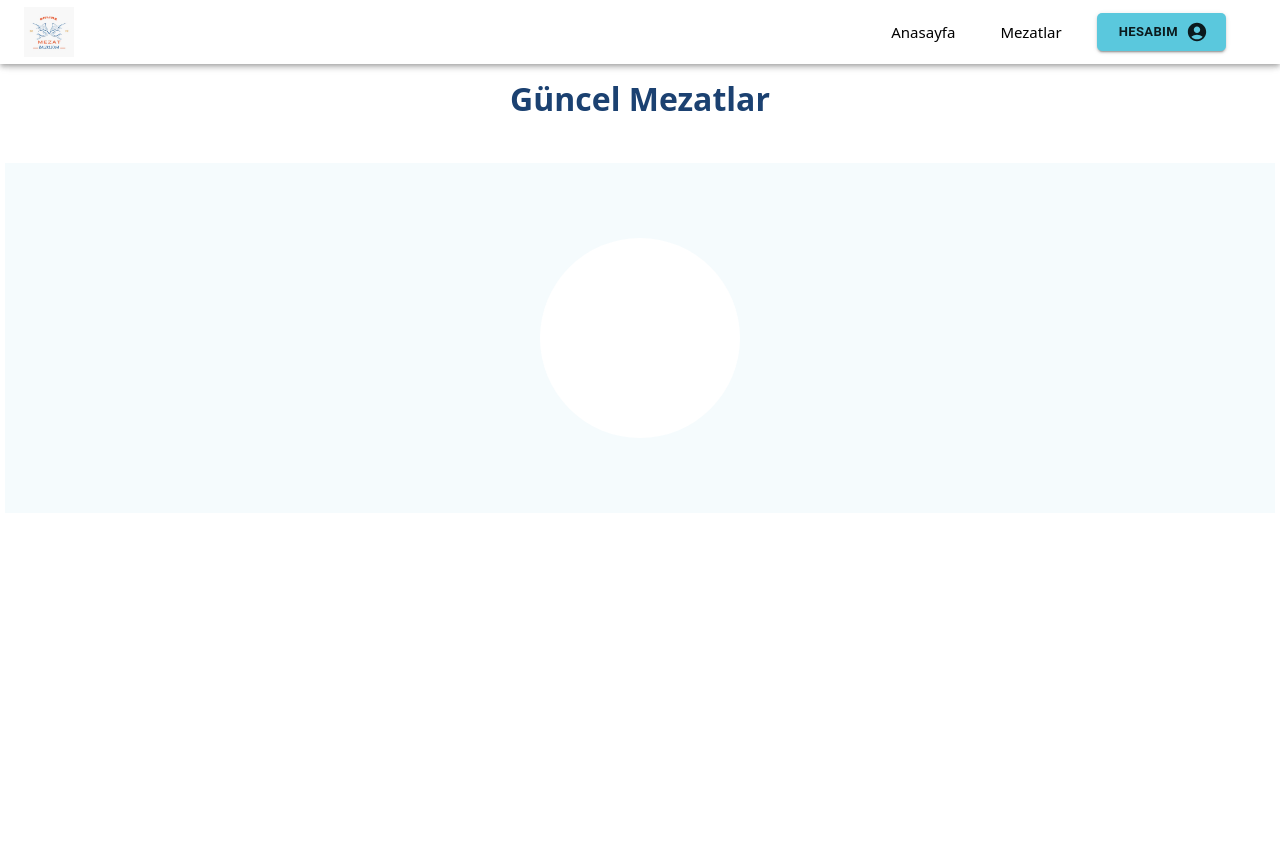
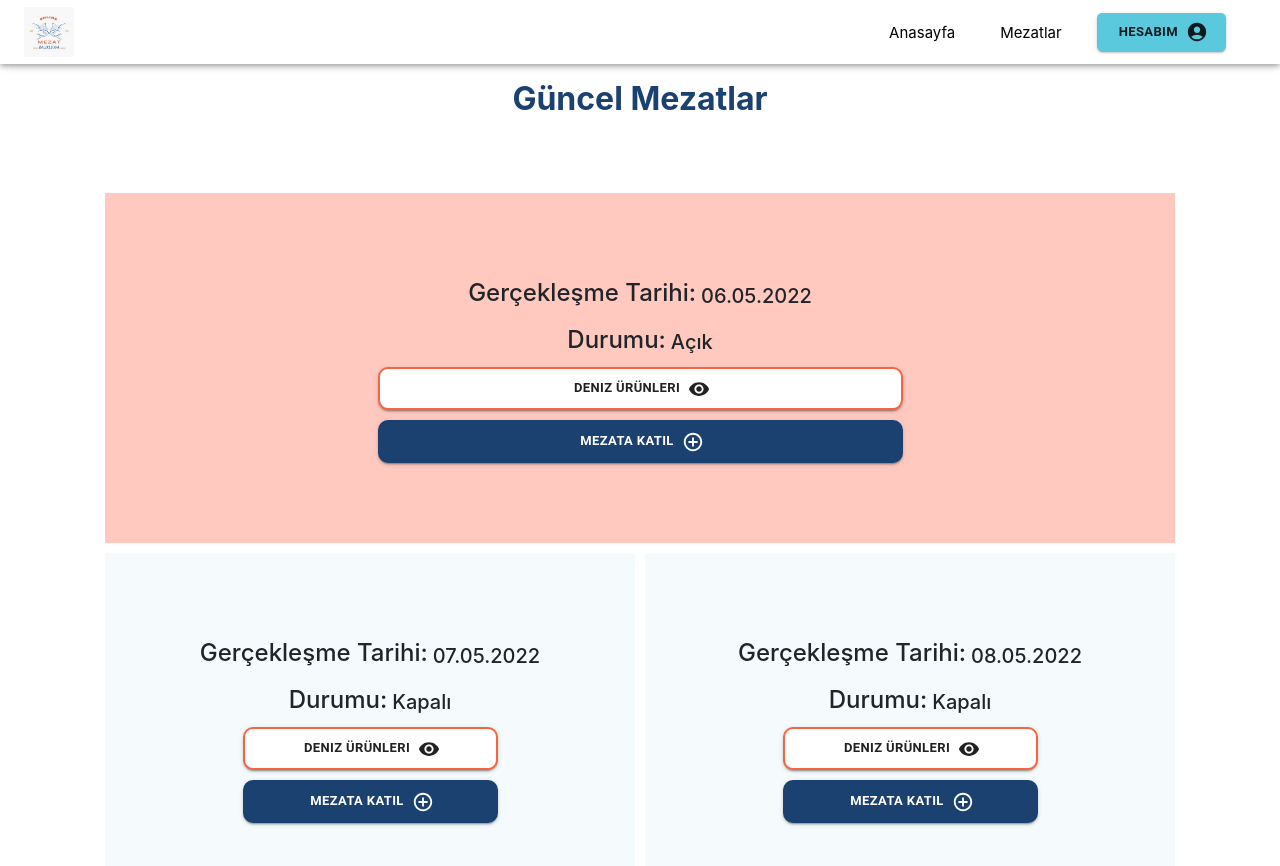
Before and after one commit to ilaydaozel/Online-Fish-Auction, a React (Create React App) app: page /auctionList in a window 1280 px wide. Shown: the top 866 px of the page. Before the commit the page ends 800 px from the top, so only its background shows below. Built offline with nearby package versions, Linux system fonts and the light colour scheme.

Commit message:
add states to auctionCard

```diff
--- a/src/components/AuctionCard.jsx
+++ b/src/components/AuctionCard.jsx
@@ -1,76 +1,120 @@
 import VisibilityIcon from '@mui/icons-material/Visibility';
+import AddCircleOutlineIcon from '@mui/icons-material/AddCircleOutline';
+import { Button, makeStyles } from '@material-ui/core';
 import styled from "styled-components"
 import React from 'react';
 
+const useStyles = makeStyles((theme) => ({
+    button: {
+        backgroundColor: "#FFFFFF",
+        border: '2px solid #F76540',
+        borderRadius: "10px",
+        fontWeight: "700",
+        fontSize: "13px",
+        width: "50%",
 
-const Info = styled.div`
-    opacity: 0;
-    width: 100%;
-    height: 100%;
-    position: absolute;
-    top: 0;
-    left: 0;
-    background-color: rgba(0,0,0,0.2);
-    z-index: 3;
-    display: flex;
-    align-items: center;
-    justify-content: center;
-    transition: all 0.5s ease;
-    cursor: pointer;
-`
+        '&:hover': {
+            backgroundColor: "#F76540",
+            border: '2px solid #F76540',
+            color:"white",
+        }
+    },
+
+    joinButton: {
+        backgroundColor: "#1b4171",
+        border: '2px solid #1b4171',
+        color: "#FFFFFF",
+        borderRadius: "10px",
+        fontWeight: "700",
+        fontSize: "13px",
+        width: "50%",
+        display: ({open}) => open? "flex": "none",
+        marginTop: "10px",
+
+
+        '&:hover': {
+            backgroundColor: "#F76540",
+            border: '2px solid #F76540',
+            color:"white",
+        }
+    },
+}))
+
 
 const Container = styled.div`
     flex: 1;
     margin: 5px;
-    min-width: 290px;
+    min-width: ${(props) => props.check? "800px": "400px"};
     height: 350px;
     display: flex;
+    flex-direction: column;
+    justify-content: center;
     align-items: center;
-    justify-content: center;
-    background-color: #f5fbfd;
+    background-color: ${(props) => props.check? "#FFC9C0": "#f5fbfd"}; ;
     position: relative;
-
-    &:hover ${Info} {
-        opacity: 1;
-    }
+    padding: 10px;
 `
-const Circle = styled.div`
-    width: 200px;
-    height: 200px;
-    border-radius: 50%;
-    background-color: white;
-    position: absolute;
+const AuctionInfo = styled.div`
+    display: flex;
+    align-items: flex-end;
+    margin: 5px 0;
+`
+const Title = styled.h4`
+    margin-right: 5px;
+`
+const Content = styled.h5`
 
 `
-/*const Image = styled.img
-    height: 75%;
-    z-index: 2;
-`*/
-const Icon = styled.div`
-    width: 40px;
-    height: 40px;
-    border-radius: 50%;
-    background-color: white;
-    display: flex;
-    align-items: center;
-    justify-content: center;
-    margin: 10px;
-    transition: all 0.5s ease;
 
-    &:hover {
-        background-color: #e9f5f5;
-        transform: scale(1.1);
+const AuctionCard = ({item}) => {
+
+  let statusText;
+  let isOpen;
+    if (item.status === "OPEN") {
+        statusText = "Açık";
+        isOpen = 1 ;
     }
-`
-const AuctionCard = ({item}) => {
+    else {
+        statusText = "Kapalı";
+        isOpen = 0;
+    }
+
+    const props = {
+        open: isOpen
+      }
+
+  const classes = useStyles(props);
+
+
   return (
-        <Container>
-            <Circle />
-            <Info>
-                <Icon>
-                    <VisibilityIcon />
-                </Icon>
-            </Info>
+        <Container check={isOpen}>
+            <AuctionInfo>
+                <Title>Gerçekleşme Tarihi:</Title>
+                <Content>{item.date}</Content>
+            </AuctionInfo>
+
+            <AuctionInfo>
+                <Title>Durumu:</Title>
+                <Content>{statusText}</Content>
+            </AuctionInfo>
+
+            <Button
+                variant="contained"
+                size="large"
+                className={classes.button}
+                endIcon={<VisibilityIcon />}
+            >
+            Deniz Ürünleri
+            </Button>
+
+            <Button
+                variant="contained"
+                size="large"
+                className={classes.joinButton}
+                endIcon={<AddCircleOutlineIcon />}
+            >
+            Mezata Katıl
+            </Button>
         </Container>
   )
 }
--- a/src/components/AuctionCardList.jsx
+++ b/src/components/AuctionCardList.jsx
@@ -9,7 +9,7 @@ const Container = styled.div`
 `
 const CardContainer = styled.div`
     display: flex;
-    /*padding: 30px 200px;*/
+    padding: 30px 100px;
     flex-wrap: wrap;
     justify-content: center;
     ${mobile({padding: "10px", flexDirection: "column"})};
--- a/src/data.jsx
+++ b/src/data.jsx
@@ -1,4 +1,6 @@
-export const AuctionArray =[{aucId: 1, date: "06.05.2022", fishList:[10, 11, 12] }]
+export const AuctionArray =[{aucId: 1, date: "06.05.2022", fishList:[10, 11, 12], status:"OPEN" },
+{aucId: 2, date: "07.05.2022", fishList:[10], status:"CLOSE" },
+{aucId: 3, date: "08.05.2022", fishList:[], status: "CLOSE" }]
 export const Fish = [{fishId: 10, type: "sardalya", weigthInKg: 0.150, arrivalDate:"06.05.2022", basePrice:20, soldPrice: 0},
 {fishId: 11, type: "sazan", weigthInKg: 2, arrivalDate:"06.05.2022", basePrice:40, soldPrice: 0},
 {fishId: 12, type: "kalkan", weigthInKg: 0.75, arrivalDate:"06.05.2022", basePrice:80, soldPrice: 0}]
--- a/src/index.js
+++ b/src/index.js
@@ -3,7 +3,6 @@ import ReactDOM from 'react-dom/client';
 import './index.css';
 import App from './App';
 import reportWebVitals from './reportWebVitals';
-import 'bootstrap/dist/css/bootstrap.min.css'
 
 const root = ReactDOM.createRoot(document.getElementById('root'));
 root.render(
```
